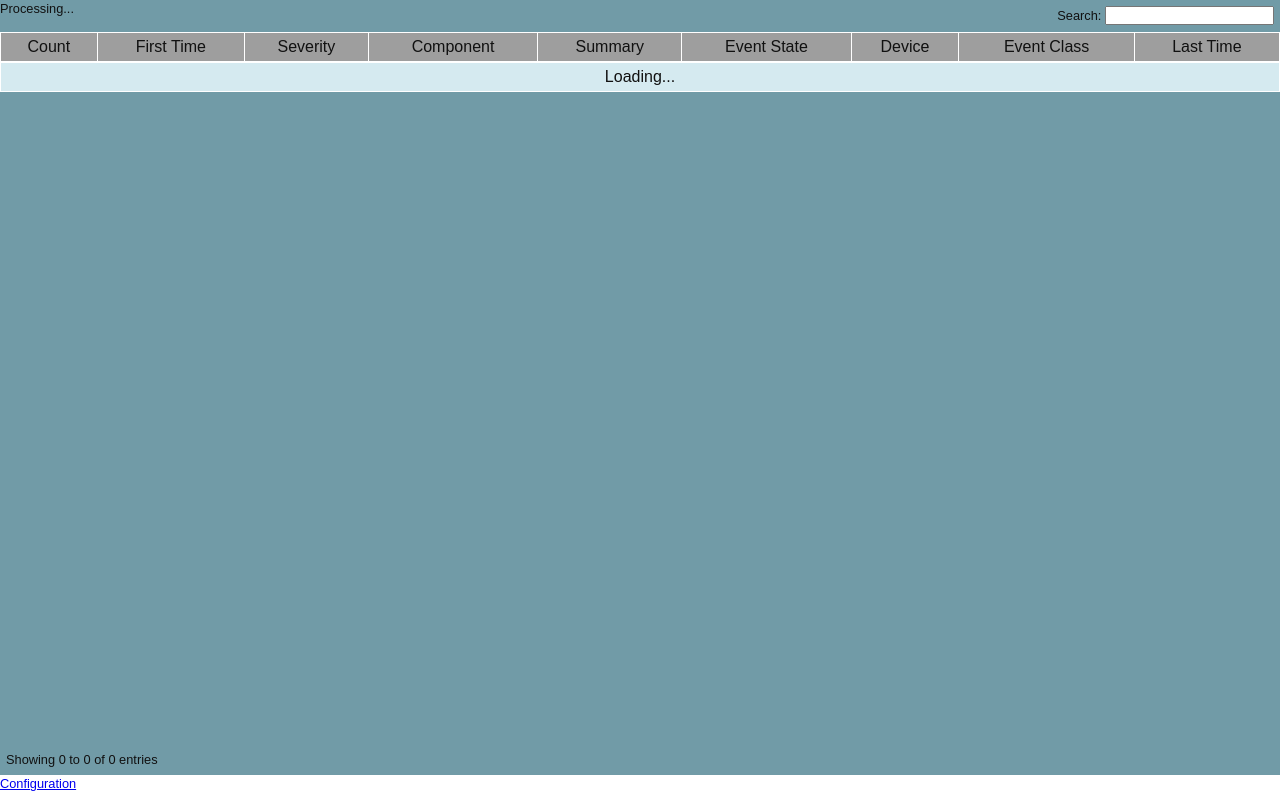
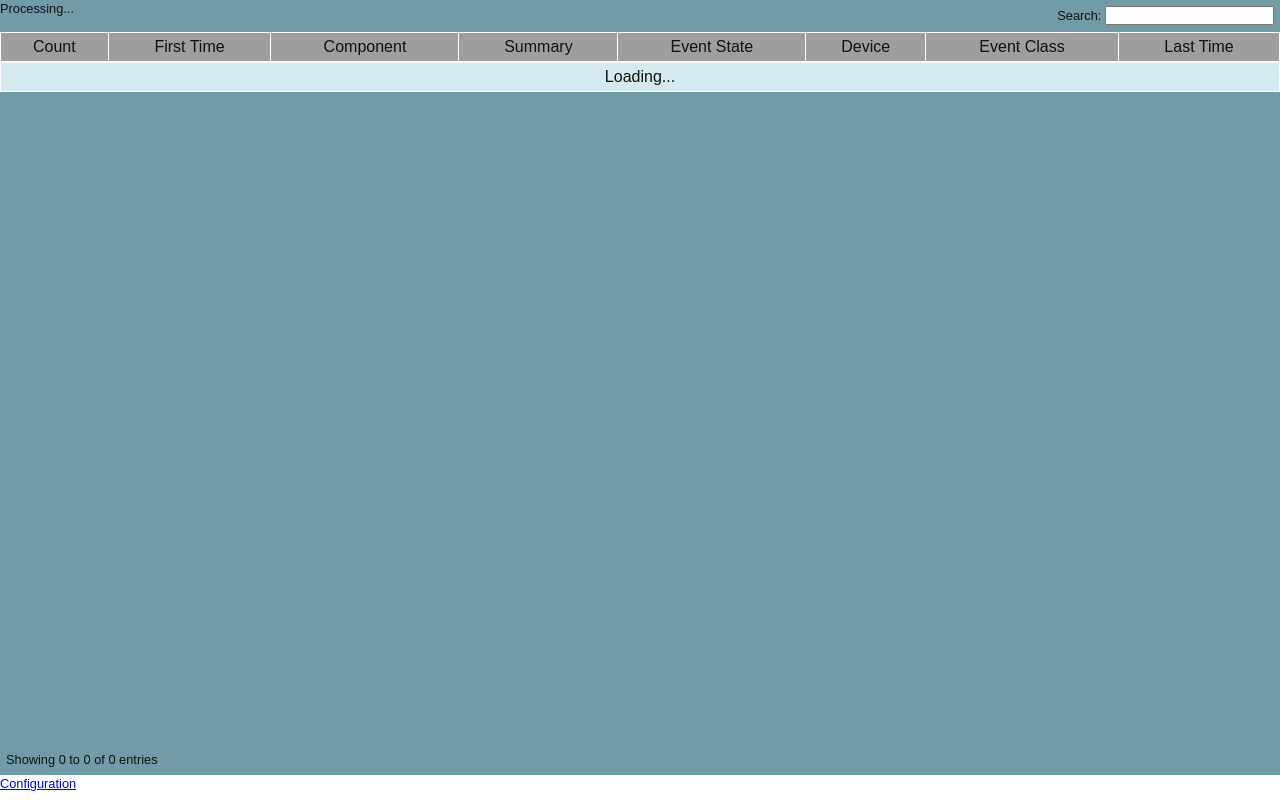
Before and after one commit to morphizer/zendash, a Django app: page /dashboard/ in a window 1280 px wide. Run offline with Django 3.2, Linux system fonts and the light colour scheme; data that the repository does not hold is empty; parts of the project's set-up code (start-up, migrations or seed data) failed here and were passed over; grey boxes are pictures that could not be loaded.

Commit message:
Set default sort order, hide severity column

```diff
--- a/dashboard/templates/home.html
+++ b/dashboard/templates/home.html
@@ -7,9 +7,6 @@
 <link rel="stylesheet" type="text/css" href="{{ STATIC_URL }}css/base.css"></link>
 <script type="text/javascript" src="{{ STATIC_URL }}js/jquery-1.8.3.min.js"></script>
 <script type="text/javascript" src="{{ STATIC_URL }}js/jquery.dataTables.min.js"></script>
-<style>
-    .severity_5 { background: red; }
-</style>
 <script type="text/javascript">
 $(document).ready(function() {
     $('#events').dataTable( {
@@ -37,16 +34,17 @@ $(document).ready(function() {
         "sAjaxSource": '/dashboard/getevents/',
         "sAjaxDataProp": "events",
         "aoColumns": [
+            { "mData": "severity", "bVisible": false },
             { "mData": "count" },
             { "mData": "firstTime" },
-            { "mData": "severity" },
             { "mData": "component.text" },
             { "mData": "summary" },
             { "mData": "eventState" },
             { "mData": "device.text" },
             { "mData": "eventClass.text" },
             { "mData": "lastTime" },
-        ]
+        ],
+        "aaSorting": [[ 0, "desc" ]],
     } );
 } );
 
@@ -58,9 +56,9 @@ $(document).ready(function() {
 <table id="events" border="0" cellpadding="0" cellspacing="0" class="pretty">
     <thead>
         <tr>
+            <th>Severity</th>
             <th>Count</th>
             <th>First Time</th>
-            <th>Severity</th>
             <th>Component</th>
             <th>Summary</th>
             <th>Event State</th>
```
